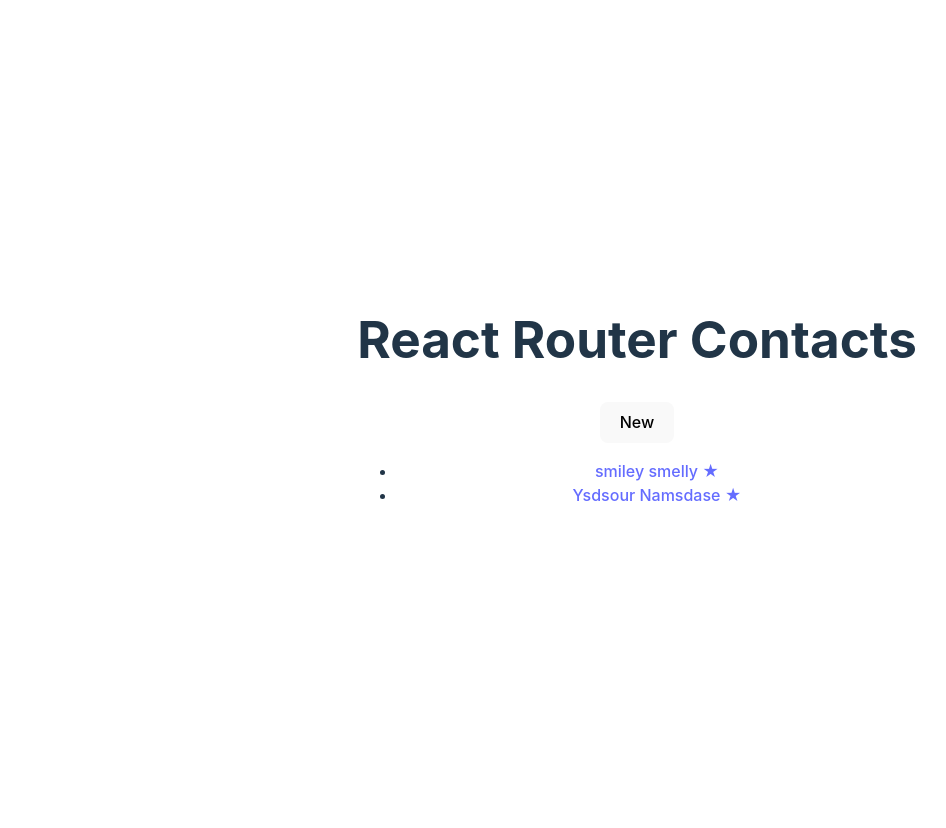
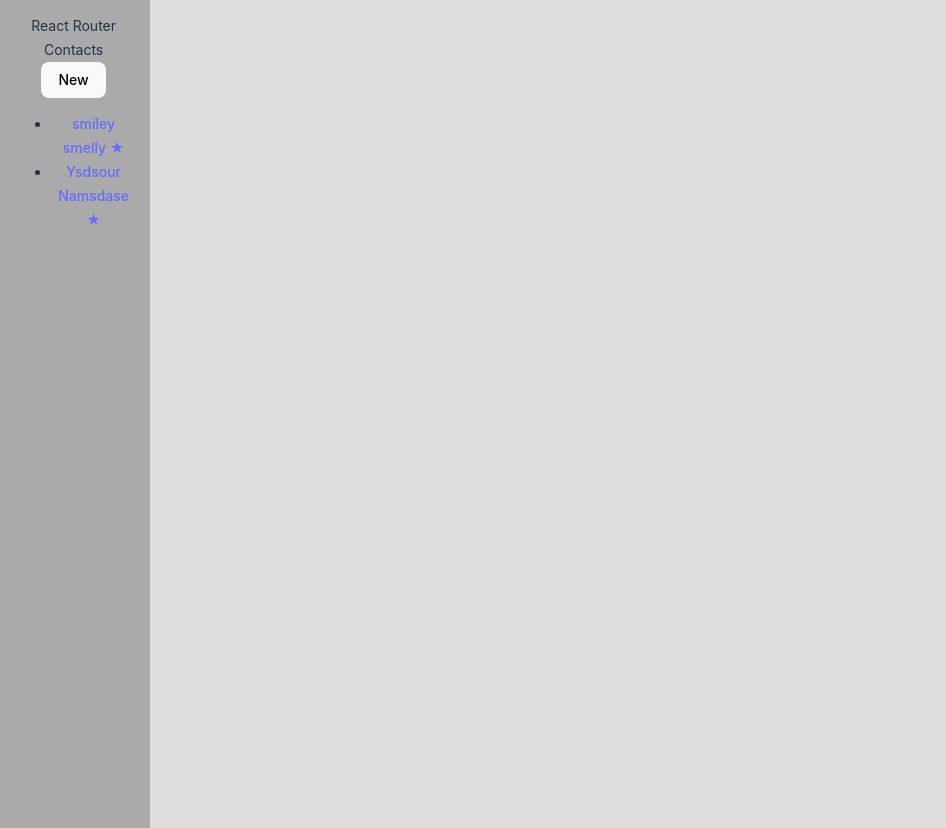
Before and after one commit to daedalus1215/potential-goggles, a React (Vite) app: page / in a window 1280 px wide. Shown: the whole page, without its empty margins (3-949 px from the left). Before the commit the page ends 800 px from the top, so only its background shows below. Built offline with nearby package versions, Linux system fonts and the light colour scheme.

Commit message:
style up a little

```diff
--- a/src/App.css
+++ b/src/App.css
@@ -1,8 +1,78 @@
+body {
+  background-color: #ddd;
+  font-size: 14px;
+}
+
 #root {
-  max-width: 1280px;
-  margin: 0 auto;
-  padding: 2rem;
   text-align: center;
+  display: flex;
+  width: 100%;
+}
+
+.sidebar {
+  flex: 1;
+  background-color: #aaa;
+  margin: 0;
+  height: 100vh;
+  padding: 1em;
+}
+
+.detail {
+  flex: 9;
+  padding: 0;
+  background-color: #ddd;
+  margin: 0;
+  margin-top: 2em;
+}
+
+/* Contact Page */
+.avatar {
+  margin-left: 3em;
+}
+
+.avatar > img {
+  border-radius: 24px;
+}
+
+.contactRight {
+  margin-left: 2em;
+}
+
+.contact {
+  display: flex;
+  margin-left: 2em;
+  margin-top: 4em;
+}
+
+.contactTitle {
+  font-size: 2rem;
+  text-transform:lowercase;
+  color: #222;
+}
+
+.twitter {
+  display: block;
+  font-size: 1.5rem;
+  margin: 0;
+  padding: 0;
+  text-align: left;
+}
+
+.favoriteForm {
+  display: inline;
+}
+
+.favorite {
+      /* width: 0px; */
+      font-size: 1.5rem;
+      margin: 0px;
+      /* height: 0px; */
+      padding: 0;
+      text-align: center;
+      background-color: #ddd;
+      color: yellow;
+      border-radius: 0px;
+      align-content: center;
 }
 
 .logo {
@@ -10,9 +80,11 @@
   padding: 1.5em;
   will-change: filter;
 }
+
 .logo:hover {
   filter: drop-shadow(0 0 2em #646cffaa);
 }
+
 .logo.react:hover {
   filter: drop-shadow(0 0 2em #61dafbaa);
 }
@@ -21,6 +93,7 @@
   from {
     transform: rotate(0deg);
   }
+
   to {
     transform: rotate(360deg);
   }
--- a/src/contacts/index.ts
+++ b/src/contacts/index.ts
@@ -14,7 +14,7 @@ const data = [{
     first: "smiley",
     last: "smelly",
     avatar: "https://placekitten.com/g/200/200",
-    twitter: "your_handle",
+    twitter: "twitter handle",
     notes: "Some notes",
     favorite: true,
 },
@@ -23,7 +23,7 @@ const data = [{
     first: "Ysdsour",
     last: "Namsdase",
     avatar: "https://placekitten.com/g/200/200",
-    twitter: "your_handle",
+    twitter: "twitter handle",
     notes: "Some notes",
     favorite: true,
 }] as Contact[];
--- a/src/pages/ContactPage.tsx
+++ b/src/pages/ContactPage.tsx
@@ -7,7 +7,7 @@ interface Params {
     };
 }
 
-export async function contactLoader({params}:Params) {
+export async function contactLoader({ params }: Params) {
     const contact = await getContact(params.contactId);
     return { contact };
 }
@@ -30,16 +30,16 @@ export default function ContactPage() {
     // };
 
     return (
-        <div id="contact">
-            <div>
+        <div id="contact" className="contact">
+            <div className="avatar">
                 <img
-                    key={contact?.avatar || ''}
-                    src={contact?.avatar || ''}
+                    key={contact.avatar || ''}
+                    src={contact.avatar || ''}
                 />
             </div>
 
-            <div>
-                <h1>
+            <div className="contactRight">
+                <div className="contactTitle">
                     {contact.first || contact.last ? (
                         <>
                             {contact.first} {contact.last}
@@ -48,10 +48,10 @@ export default function ContactPage() {
                         <i>No Name</i>
                     )}{" "}
                     <Favorite contact={contact} />
-                </h1>
+                </div>
 
                 {contact.twitter && (
-                    <p>
+                    <p className="twitter">
                         <a
                             target="_blank"
                             href={`https://twitter.com/${contact.twitter}`}
@@ -65,7 +65,7 @@ export default function ContactPage() {
 
                 <div>
                     <Form
-                     action="edit">
+                        action="edit">
                         <button type="submit">Edit</button>
                     </Form>
                     <Form
@@ -93,9 +93,10 @@ function Favorite({ contact }: { contact: Contact }) {
     // yes, this is a `let` for later
     let favorite = contact.favorite;
     return (
-        <Form method="post">
+        <Form method="post" className="favoriteForm">
             <button
                 name="favorite"
+                className="favorite"
                 value={favorite ? "false" : "true"}
                 aria-label={
                     favorite
--- a/src/pages/MainPage.tsx
+++ b/src/pages/MainPage.tsx
@@ -21,14 +21,14 @@ export default function MainPage() {
 
     return (
         <>
-            <div id="sidebar">
-                <h1>React Router Contacts</h1>
-                <div>
+            <div id="sidebar" className="sidebar">
+                <div className="title">React Router Contacts</div>
+                <div className="form">
                     <Form method="post">
                         <button type="submit">New</button>
                     </Form>
                 </div>
-                <nav>
+                <nav className="navbar">
                     {contacts.length ? (
                         <ul>
                             {contacts.map((contact: any) => (
@@ -53,7 +53,7 @@ export default function MainPage() {
                     )}
                 </nav>
             </div>
-            <div id="detail">
+            <div id="detail" className="detail">
                 <div id="detail">
                     <Outlet />
                 </div>
```
Also changed, not shown: src/index.css (line endings or trailing spaces).
